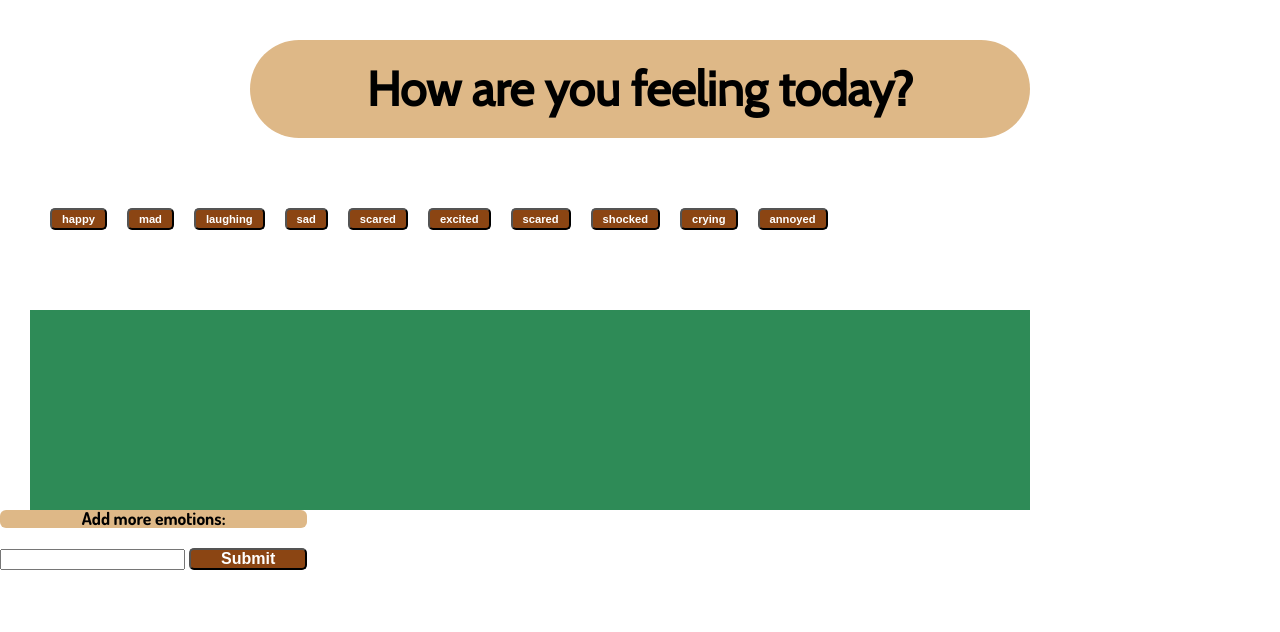
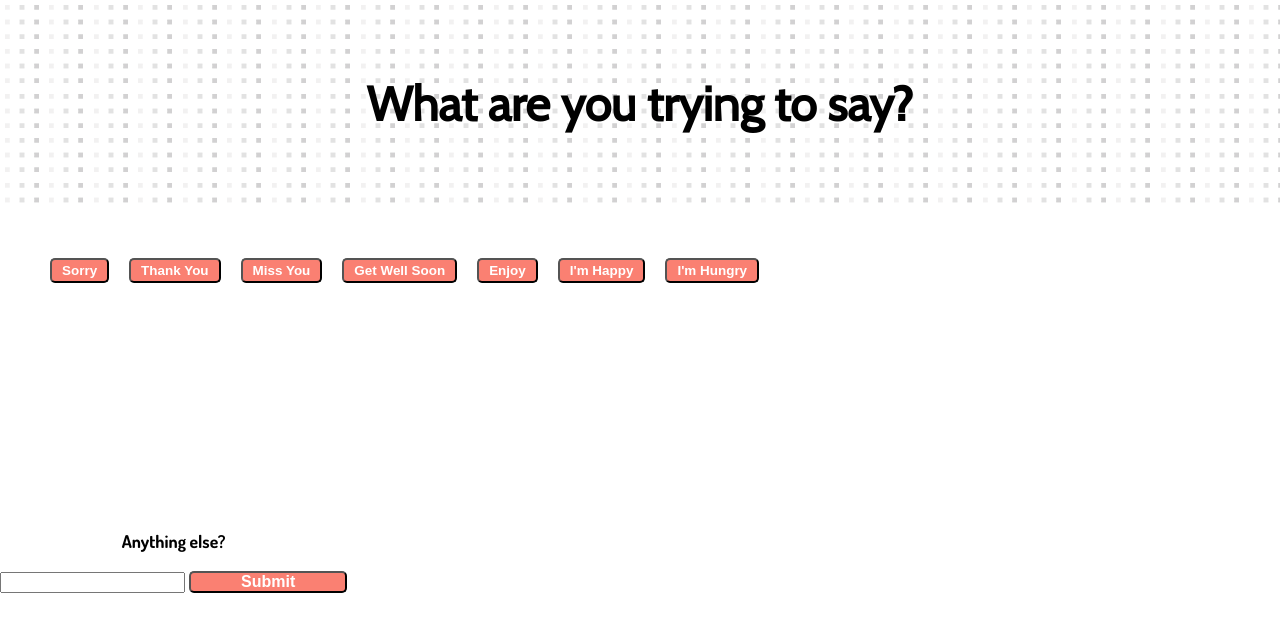
Before and after one commit to chrissythebuilder/GiphyPage, a plain HTML site: page index.html in a window 1280 px wide. Drawn offline with nearby package versions, Linux system fonts and the light colour scheme.

Commit message:
theme and layout changed

```diff
--- a/css/style.css
+++ b/css/style.css
@@ -53,11 +53,9 @@ h1 {
     text-align: center;
     font-weight: 800;
     font-size: 300%;
-    margin: 40px 250px;
     font-family: 'Cabin', sans-serif;
-    padding: 25px 0;
-    background-color: burlywood;
-    border-radius: 50px;
+    padding: 80px 0;
+    background-image: url(../images/tiny-squares.png);
 }
 
 p {
@@ -66,27 +64,25 @@ p {
     font-family: 'Dosis', sans-serif;
     font-weight: 700;
     text-align: center;
-    background-color: burlywood;
     border-radius: 6px;
 }
 
 #theme_buttons {
-    margin-bottom: 50px;
-    margin-left: 20px;
-    padding: 30px;
+    padding: 50px;
+    font-size: 120%;
 }
 
 button {
-    background-color: saddlebrown;
+    background-color: salmon;
     color: white;
     font-weight: 700;
-    padding: 0 30px;
+    padding: 0 50px;
     border-radius: 5px;
     font-size: 100%;
 }
 
 .newGif {
-    background-color: saddlebrown;
+    background-color: salmon;
     color: white;
     font-weight: 700;
     padding: 0 30px;
@@ -106,7 +102,6 @@ section {
     padding: 100px;
     margin: 0 30px;
     width: 800px;
-    background-color: seagreen;
 }
 
 #addgiphy {
--- a/index.html
+++ b/index.html
@@ -15,7 +15,7 @@
     </head>
 
     <body>
-        <h1> How are you feeling today? </h1>
+        <h1> What are you trying to say? </h1>
             <div id = "theme_buttons">
 
             </div>
@@ -27,7 +27,7 @@
             </div>
 
             <div id = "addgiphy">
-                <p> Add more emotions: </p>
+                <p> Anything else? </p>
                 <input id ="new" type="text">
                 <button id = "submit"> Submit </button>
             </div>
--- a/javascript/app.js
+++ b/javascript/app.js
@@ -1,4 +1,4 @@
-var topics = ["happy", "mad", "laughing", "sad", "scared", "excited", "scared", "shocked", "crying", "annoyed"];
+var topics = ["Sorry", "Thank You", "Miss You", "Get Well Soon", "Enjoy", "I'm Happy", "I'm Hungry"];
 
 $(document).ready(function () {
 
```
Also changed, not shown: images/tiny-squares.png (added).
